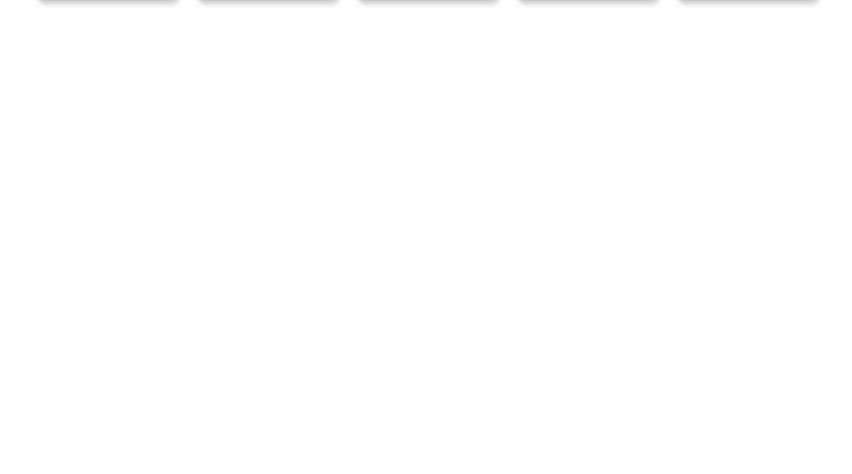
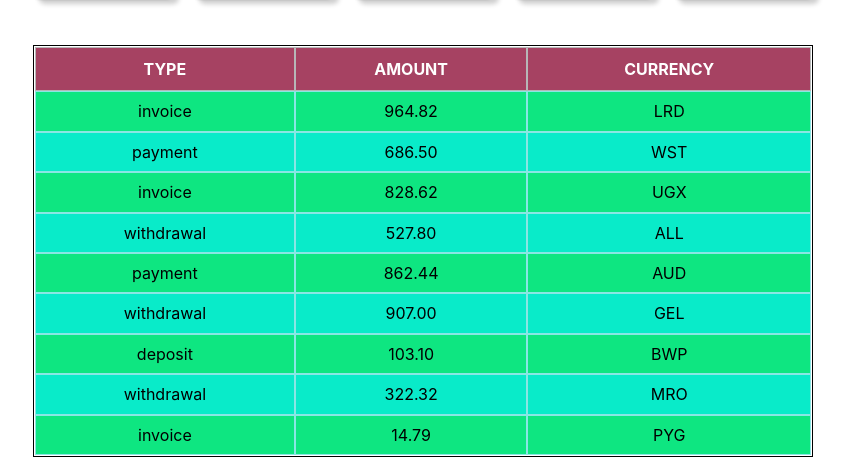
Before and after one commit to PetroMazuryk/goit-react-hw-01, a React (Vite) app: page / in a window 1280 px wide. Shown: the part 780-1254 px from the top of the page, without its empty margins (267-1119 px from the left). Before the commit the page ends 815 px from the top, so only its background shows below. Built offline with nearby package versions, Linux system fonts and the light colour scheme.

Commit message:
added ransactionHistory section

```diff
--- a/src/App.jsx
+++ b/src/App.jsx
@@ -3,9 +3,11 @@ import { Layout } from "./components/Layout/Layout";
 
 import { Profile } from "./components/Profile/Profile";
 import { FriendList } from "./components/FriendList/FriendList";
+import { TransactionHistory } from "./components/TransactionHistory/TransactionHistory";
 
 import userData from "./data/userData.json";
 import friends from "./data/friends.json";
+import transactions from "./data/transactions.json";
 
 // import "./App.css";
 
@@ -14,7 +16,8 @@ function App() {
     <Layout>
       <GlobalStyle />
       <Profile user={userData} />
-      <FriendList items={friends} />
+      <FriendList friends={friends} />
+      <TransactionHistory items={transactions} />
     </Layout>
   );
 }
--- a/src/GlobalStyle.js
+++ b/src/GlobalStyle.js
@@ -1,5 +1,4 @@
 import { createGlobalStyle } from "styled-components";
-import "modern-normalize";
 
 export const GlobalStyle = createGlobalStyle`
 :root {
--- a/src/components/FriendList/FriendList.jsx
+++ b/src/components/FriendList/FriendList.jsx
@@ -4,10 +4,10 @@ import { List, ListItem } from "./FriendList.styled";
 
 import { FriendListItem } from "../FriendListItem/FriendListItem";
 
-export const FriendList = ({ items }) => {
+export const FriendList = ({ friends }) => {
   return (
     <List>
-      {items.map((item) => {
+      {friends.map((item) => {
         return (
           <ListItem key={item.id}>
             <FriendListItem item={item} />
@@ -18,7 +18,7 @@ export const FriendList = ({ items }) => {
   );
 };
 FriendList.propTypes = {
-  items: PropTypes.arrayOf(
+  friends: PropTypes.arrayOf(
     PropTypes.shape({
       id: PropTypes.number.isRequired,
     })
--- a/src/components/FriendListItem/FriendListItem.styled.js
+++ b/src/components/FriendListItem/FriendListItem.styled.js
@@ -1,11 +1,8 @@
 import styled from "styled-components";
 
 export const Container = styled.section`
-  // display: flex;
-  // align-items: center;
   max-width: 160px;
   height: 200px;
-  // margin: 0 auto;
 
   border: 1px solid black;
   padding: 8px;
--- a/src/components/Profile/Profile.jsx
+++ b/src/components/Profile/Profile.jsx
@@ -15,7 +15,7 @@ import {
 } from "./Profile.styled";
 
 export const Profile = ({
-  user: { username = "User Name", tag, location, avatar = defaultImage, stats },
+  user: { username = "User Name", tag, location, avatar, stats },
 }) => {
   return (
     <Container>
--- /dev/null
+++ b/src/components/TransactionHistory/TransactionHistory.jsx
@@ -0,0 +1,44 @@
+import PropTypes from "prop-types";
+import {
+  Table,
+  TableHead,
+  HeadTableData,
+  TableRow,
+  TableData,
+} from "./TransactionHistory.styled";
+
+export const TransactionHistory = ({ items }) => {
+  return (
+    <Table>
+      <TableHead>
+        <tr>
+          <HeadTableData>Type</HeadTableData>
+          <HeadTableData>Amount</HeadTableData>
+          <HeadTableData>Currency</HeadTableData>
+        </tr>
+      </TableHead>
+      <tbody>
+        {items.map(({ id, type, amount, currency }) => {
+          return (
+            <TableRow key={id}>
+              <TableData>{type}</TableData>
+              <TableData>{amount}</TableData>
+              <TableData>{currency}</TableData>
+            </TableRow>
+          );
+        })}
+      </tbody>
+    </Table>
+  );
+};
+
+TransactionHistory.propTypes = {
+  items: PropTypes.arrayOf(
+    PropTypes.shape({
+      id: PropTypes.string.isRequired,
+      type: PropTypes.string.isRequired,
+      amount: PropTypes.string.isRequired,
+      currency: PropTypes.string.isRequired,
+    })
+  ).isRequired,
+};
--- /dev/null
+++ b/src/components/TransactionHistory/TransactionHistory.styled.js
@@ -0,0 +1,34 @@
+import styled from "styled-components";
+
+export const Table = styled.table`
+  width: 780px;
+  margin: 0 auto;
+  margin-top: 30px;
+  text-align: center;
+  border: 1px solid black;
+`;
+
+export const TableHead = styled.thead`
+  font-size: 16px;
+  text-transform: uppercase;
+  background-color: #a64262;
+  color: white;
+`;
+
+export const HeadTableData = styled.th`
+  padding: 12px 0;
+  outline: 1px solid #b7b7b7;
+`;
+
+export const TableRow = styled.tr`
+  background-color: #0ee681;
+  &:nth-of-type(2n) {
+    background-color: #09ebc9;
+  }
+`;
+
+export const TableData = styled.td`
+  font-size: 16px;
+  padding: 10px 0;
+  outline: 1px solid var(--bg-grey);
+`;
--- /dev/null
+++ b/src/data/transactions.json
@@ -0,0 +1,56 @@
+[
+  {
+    "id": "1e0700a2-5183-4291-85cc-2065a036a683",
+    "type": "invoice",
+    "amount": "964.82",
+    "currency": "LRD"
+  },
+  {
+    "id": "a30f821b-4d25-4ff0-abdd-e340b3f0dd2b",
+    "type": "payment",
+    "amount": "686.50",
+    "currency": "WST"
+  },
+  {
+    "id": "44dca67a-8e5a-4798-bf8e-b15efd4e1abd",
+    "type": "invoice",
+    "amount": "828.62",
+    "currency": "UGX"
+  },
+  {
+    "id": "ea8ed3dc-2b68-4a53-905a-53ecb0adef33",
+    "type": "withdrawal",
+    "amount": "527.80",
+    "currency": "ALL"
+  },
+  {
+    "id": "63ca02f9-d637-46b5-9237-f3b24425e029",
+    "type": "payment",
+    "amount": "862.44",
+    "currency": "AUD"
+  },
+  {
+    "id": "ed0263e8-59a5-4bf1-87e0-2bb88e53dc34",
+    "type": "withdrawal",
+    "amount": "907.00",
+    "currency": "GEL"
+  },
+  {
+    "id": "4eaab41b-b967-40ac-82ed-85fc66f646f1",
+    "type": "deposit",
+    "amount": "103.10",
+    "currency": "BWP"
+  },
+  {
+    "id": "9648a350-8469-42d5-8bf3-18090de5fe67",
+    "type": "withdrawal",
+    "amount": "322.32",
+    "currency": "MRO"
+  },
+  {
+    "id": "9c5c25fb-1a95-4b2f-8d1f-4c4426d677cc",
+    "type": "invoice",
+    "amount": "14.79",
+    "currency": "PYG"
+  }
+]
--- a/src/main.jsx
+++ b/src/main.jsx
@@ -1,6 +1,7 @@
 import React from "react";
 import ReactDOM from "react-dom/client";
 import App from "./App.jsx";
+import "modern-normalize";
 // import './index.css'
 
 ReactDOM.createRoot(document.getElementById("root")).render(
```
